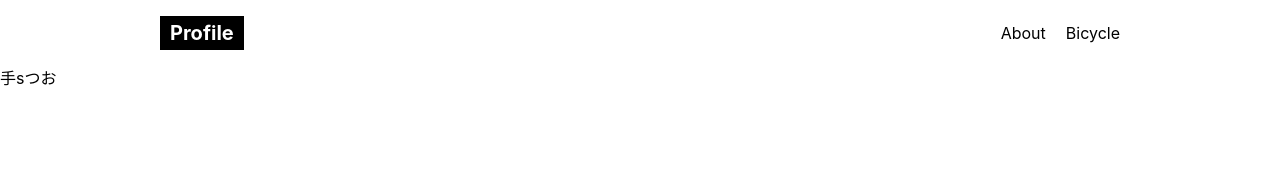
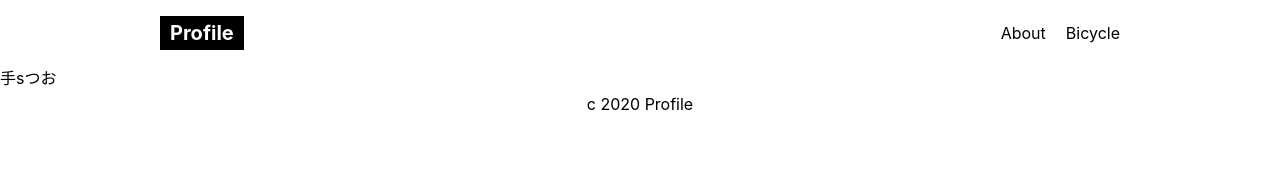
Before and after one commit to abeshi03/demo, a React (Create React App) app: page / in a window 1280 px wide. Shown: the top 169 px of the page. Built offline with nearby package versions, Linux system fonts and the light colour scheme.

Commit message:
Footer: 作成完了

```diff
--- a/src/components/Footer/Footer.jsx
+++ b/src/components/Footer/Footer.jsx
@@ -3,8 +3,8 @@ import styles from "./Footer.module.scss";
 
 export const Footer = () => {
   return (
-    <footer>
-
+    <footer className={styles.footer}>
+      <p>c 2020 Profile</p>
     </footer>
   )
 }
--- a/src/components/Footer/Footer.module.scss
+++ b/src/components/Footer/Footer.module.scss
@@ -0,0 +1,8 @@
+.footer {
+
+  display: flex;
+  align-items: center;
+  justify-content: center;
+
+  height: 30px;
+}
--- a/src/index.js
+++ b/src/index.js
@@ -1,15 +1,23 @@
+// - ライブラリー ========================================================================================================
 import React from 'react';
 import ReactDOM from 'react-dom';
+import reportWebVitals from './reportWebVitals';
+
+// - アセット ============================================================================================================
 import './index.css';
+
+// - pageコンポーネント ===================================================================================================
 import App from './App';
-import reportWebVitals from './reportWebVitals';
+
 // - 子コンポーネント =====================================================================================================
 import { Layout } from "./components/Layout";
 
+
 ReactDOM.render(
   <React.StrictMode>
-    <Layout/>
-    <App />
+    <Layout>
+      <App />
+    </Layout>
   </React.StrictMode>,
   document.getElementById('root')
 );
```
